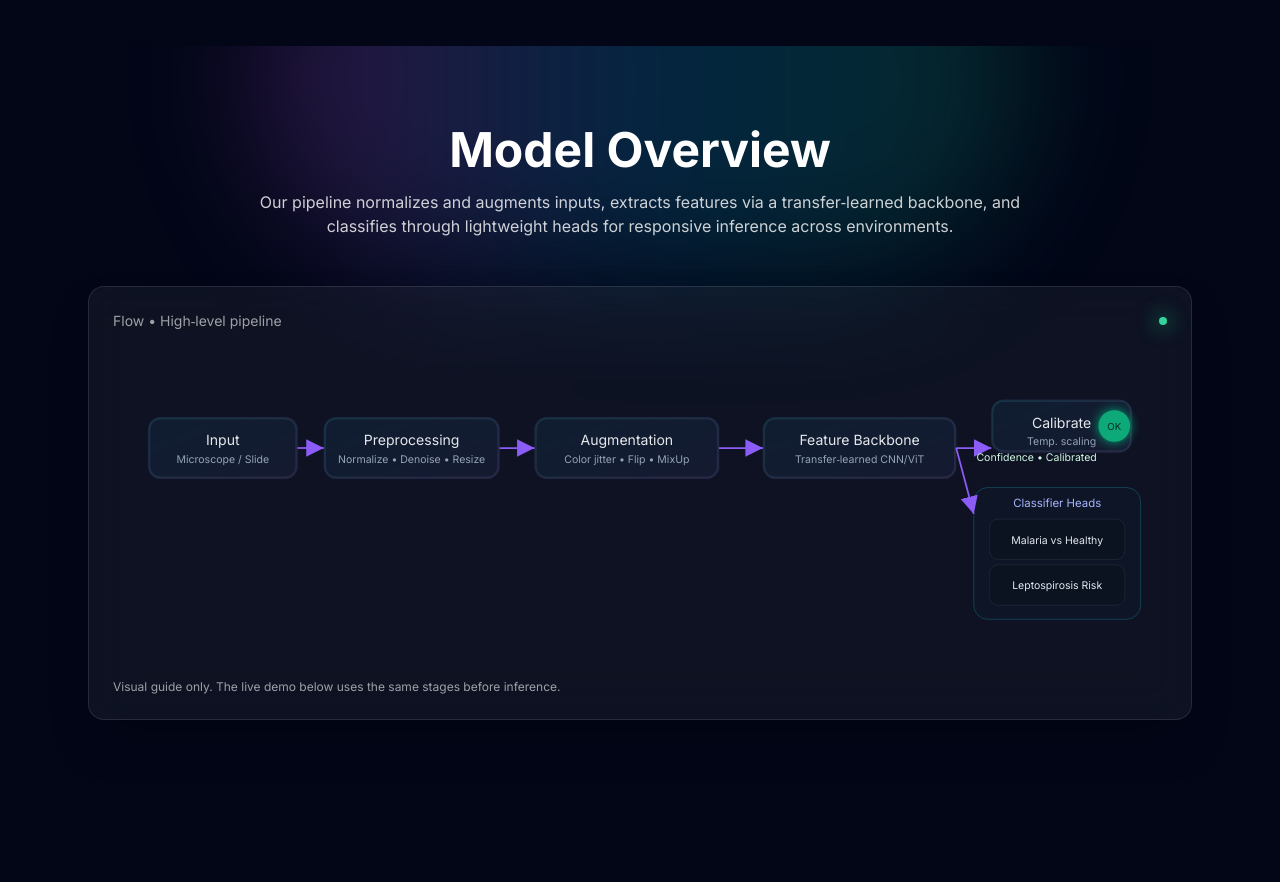
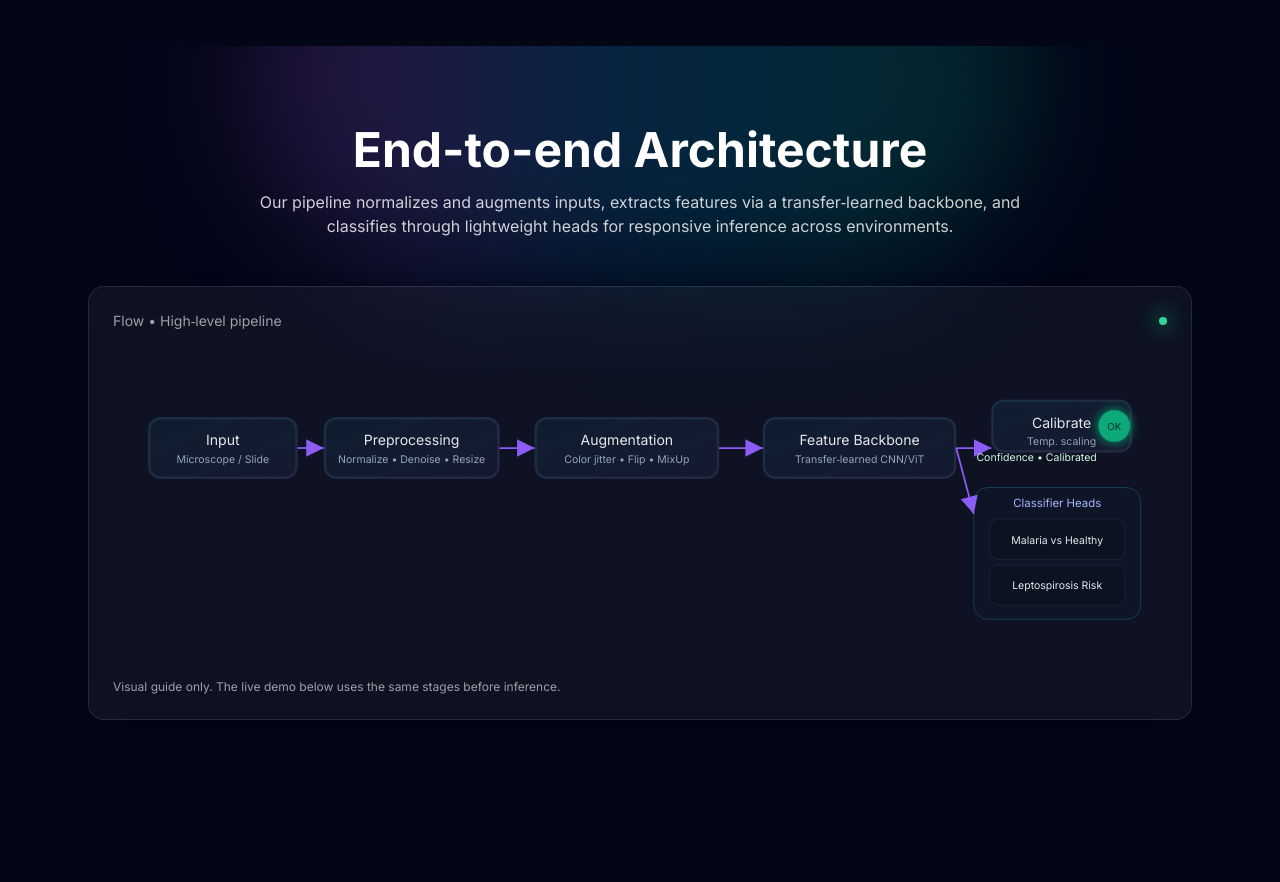
Before and after one commit to sarigama-yerra/frontend-repo_tz7c10xs_vy2uek, a React (Vite) app: page / in a window 1280 px wide. Shown: the part 1900-2782 px from the top of the page. Built offline with nearby package versions, Linux system fonts and the light colour scheme; a web font is replaced by a local one.

Commit message:
Update project prj_tz7c10xs - 2025-11-19T15:25:30.845Z

```diff
--- a/src/components/ModelShowcase.jsx
+++ b/src/components/ModelShowcase.jsx
@@ -16,7 +16,7 @@ export default function ModelShowcase(){
           transition={{duration:.6}}
           className="text-3xl md:text-5xl font-bold text-white text-center"
         >
-          Model Overview
+          End-to-end Architecture
         </motion.h2>
 
         <motion.p
```
Also changed, not shown: 1 other file (tests, documents, lock files or other folders).
